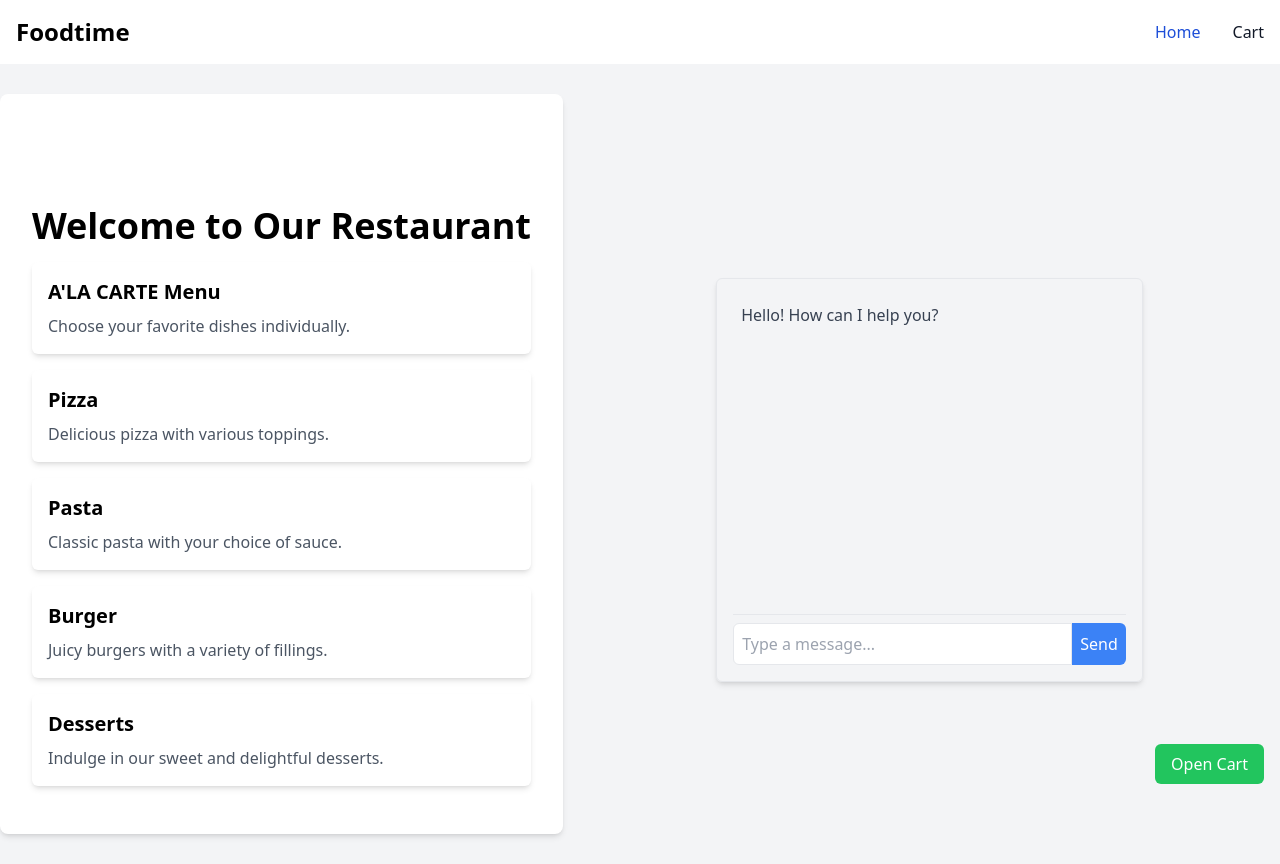
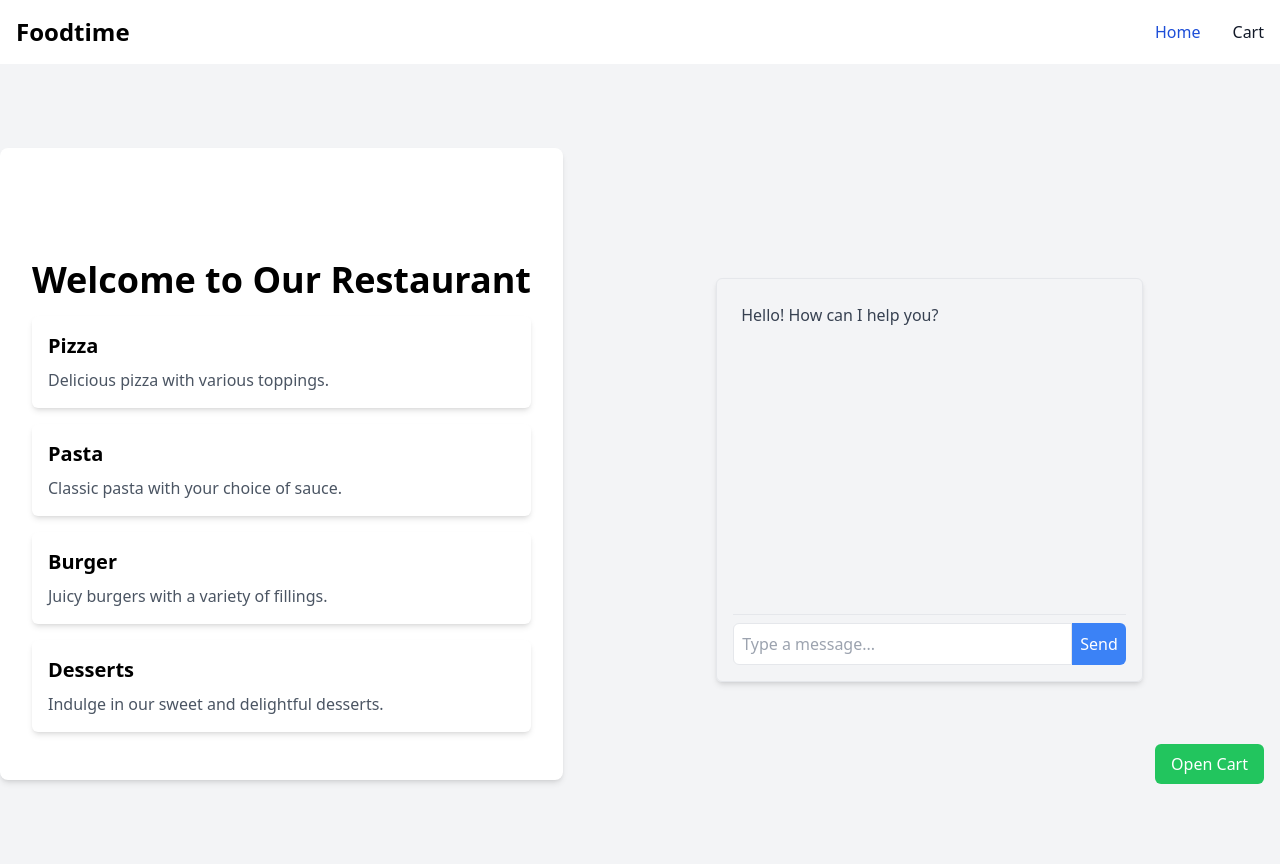
Before and after one commit to lawrencedsz9/resto-website, a React (Vite) app: page / in a window 1280 px wide. Built offline with nearby package versions, Linux system fonts and the light colour scheme.

Commit message:
updates menu

```diff
--- a/src/pages/home.jsx
+++ b/src/pages/home.jsx
@@ -13,10 +13,6 @@ const Card = ({ title, description }) => {
 const Home = () => {
   const [isCartOpen, setIsCartOpen] = useState(false);
   const [cards] = useState([
-    {
-      title: "A'LA CARTE Menu",
-      description: "Choose your favorite dishes individually.",
-    },
     {
       title: "Pizza",
       description: "Delicious pizza with various toppings.",
```
